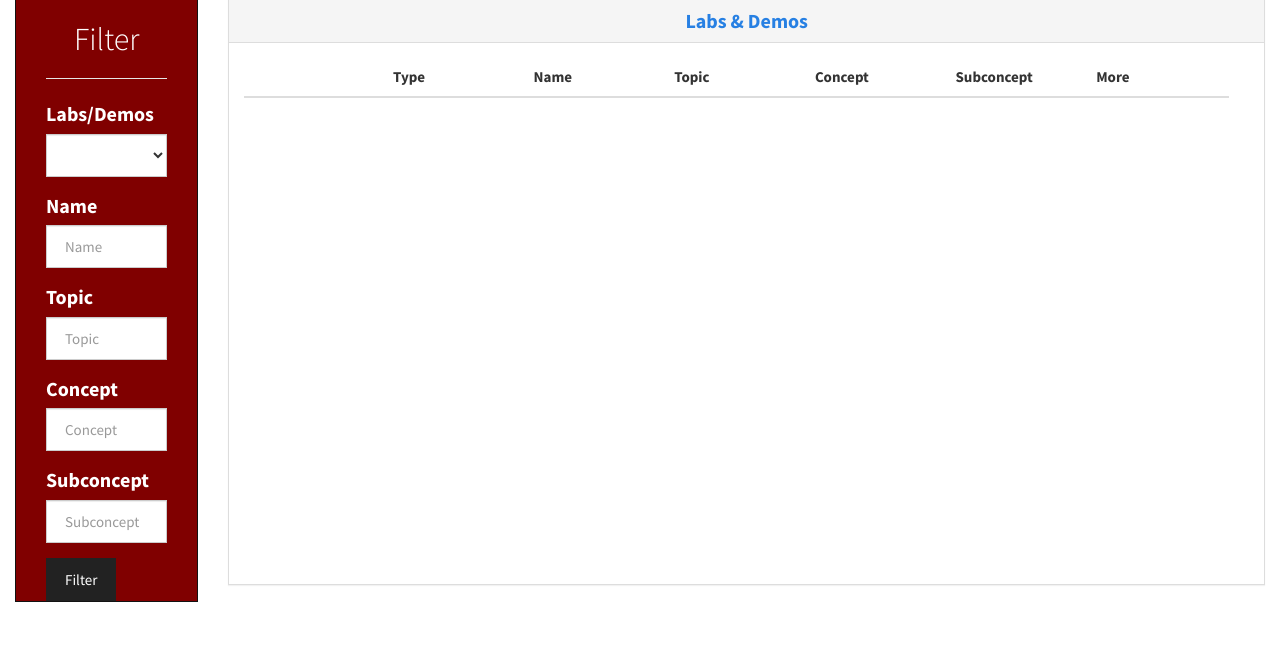
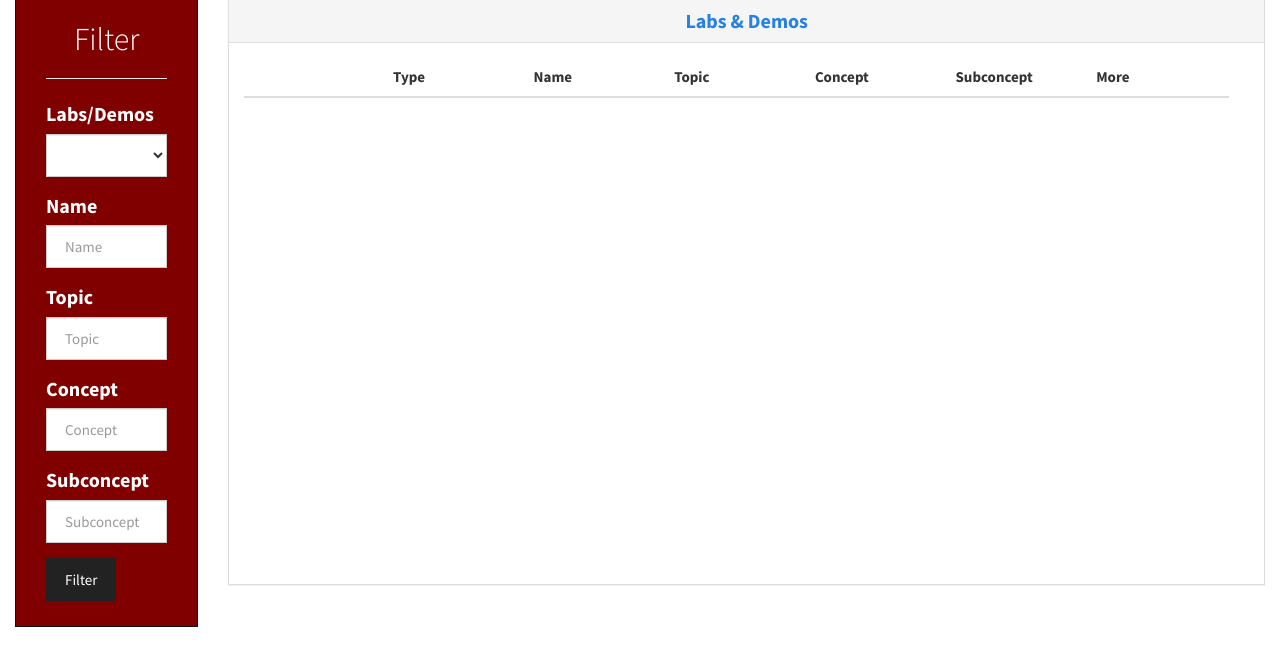
Before and after one commit to TomMGrello/SwengPhysics, a Flask app: template FlaskApp/templates/viewLabsAndDemosNonAdmin.html in a window 1280 px wide. Shown: the part 394-1042 px from the top of the page. Before the commit the page ends 996 px from the top, so only its background shows below. Run offline with Flask 2, Linux system fonts and the light colour scheme; the template is opened without the code that fills it, so the values that code supplies are empty; parts of the project's set-up code (start-up, migrations or seed data) failed here and were passed over; some libraries are stand-ins or nearby versions.

Commit message:
Update viewLabsAndDemosNonAdmin.html
Added margin to new filter button.

```diff
--- a/FlaskApp/templates/viewLabsAndDemosNonAdmin.html
+++ b/FlaskApp/templates/viewLabsAndDemosNonAdmin.html
@@ -76,7 +76,7 @@
                                  <input id="filter_subconcept" type="text" class="form-control" placeholder="Subconcept" name="filter_subconcept">
                               </div>
                            </div>
-                           <button id= "filter_submit"  class="btn btn-default">Filter</button>
+                           <button id= "filter_submit"  class="btn btn-default" style = "margin-bottom: 20%;">Filter</button>
                         </form>
                      </div>
                   </div>
```
